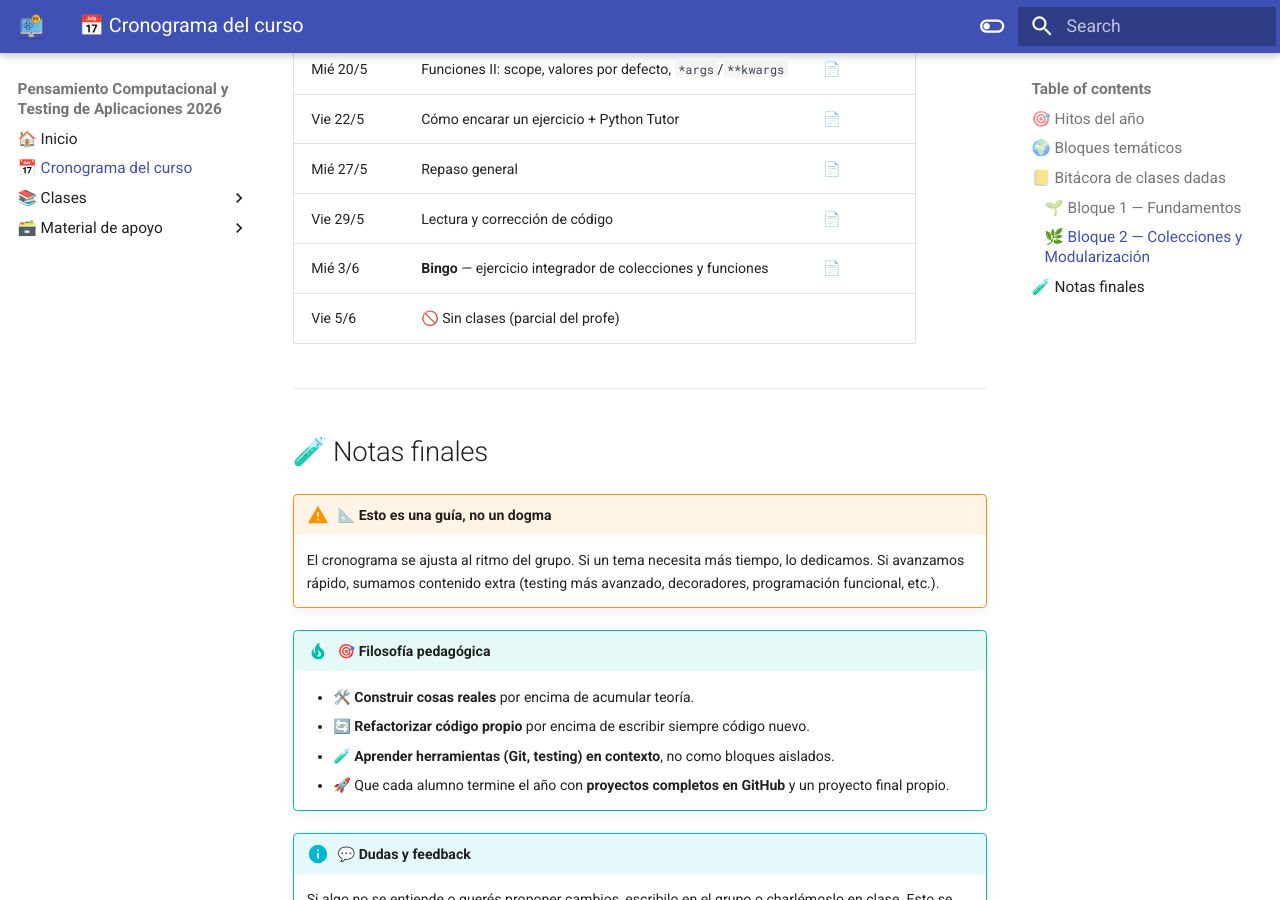
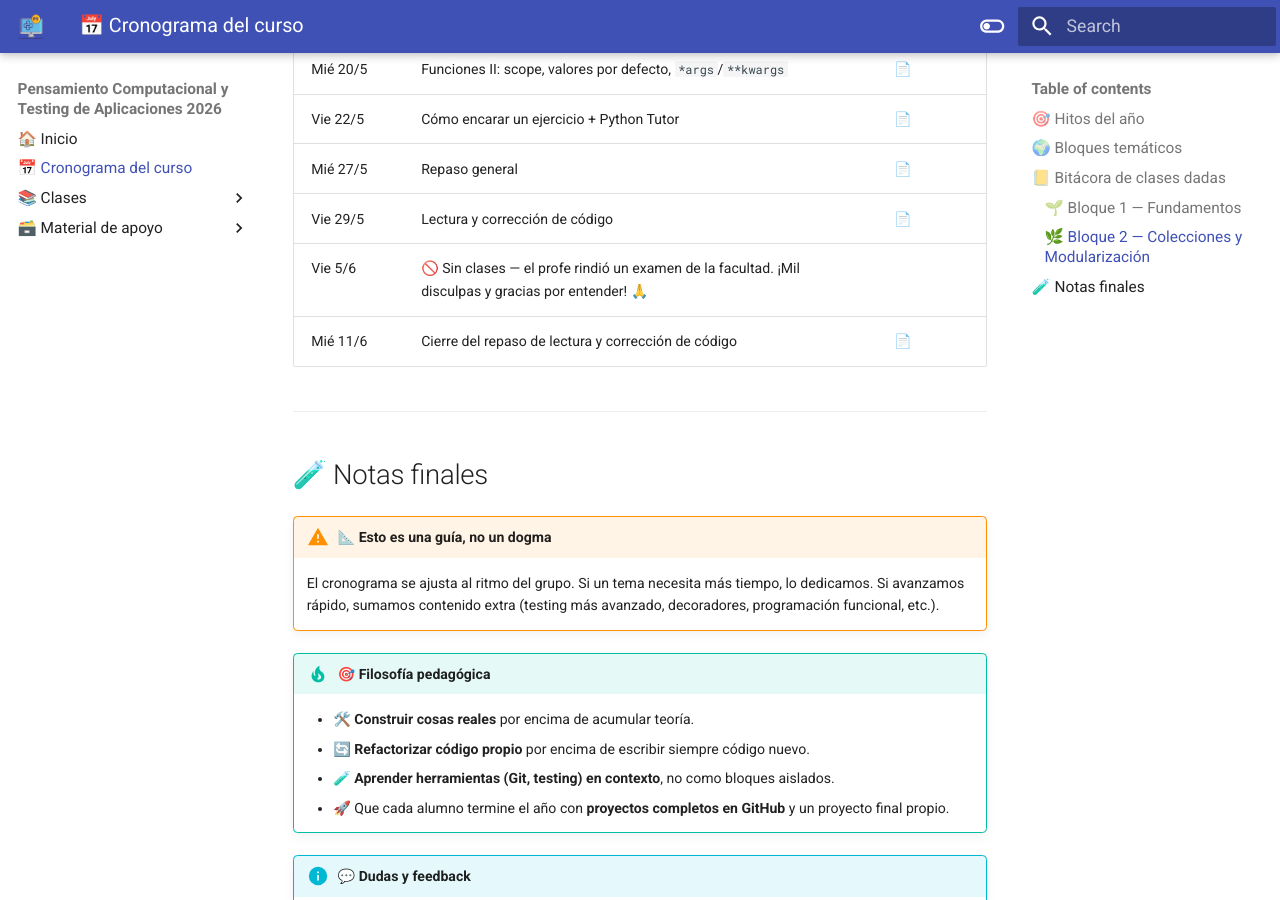
Before and after one commit to MaxiNunez24/pensamiento-computacional-testing-2026, an MkDocs documentation site: the page built from docs/cronograma.md, in a window 1280 px wide and 900 px high, scrolled down 3754 px. Built offline with MkDocs 1.6.1 and Material for MkDocs 9.7.7, drawn with Linux system fonts in a browser that asks for light colours.

Commit message:
Bitácora al día (5/6 y 11/6) + run-of-show privado del viernes 13/6
- Bitácora: 5/6 sin clases (examen del profe, con disculpas), 11/6 cierre del repaso de lectura/corrección; saca el Bingo del 3/6 (se hace el 13/6).

- Nota privada del profe con los tiempos de la clase del 13/6 y el mapeo bug→etapa del Bingo.

Co-Authored-By: Claude Opus 4.8 <noreply@anthropic.com>

```diff
--- a/docs/cronograma.md
+++ b/docs/cronograma.md
@@ -108,10 +108,11 @@
 | Vie 22/5 | Cómo encarar un ejercicio + Python Tutor | [📄](./clases/python/06_funciones/como_encarar_ejercicios.md) |
 | Mié 27/5 | Repaso general | [📄](./clases/python/06_funciones/repaso.md) |
 | Vie 29/5 | Lectura y corrección de código | [📄](./clases/python/06_funciones/lectura_codigo.md) |
-| Mié 3/6 | **Bingo** — ejercicio integrador de colecciones y funciones | [📄](./clases/python/06_funciones/bingo.md) |
-| Vie 5/6 | 🚫 Sin clases (parcial del profe) | |
+| Vie 5/6 | 🚫 Sin clases — el profe rindió un examen de la facultad. ¡Mil disculpas y gracias por entender! 🙏 | |
+| Mié 11/6 | Cierre del repaso de lectura y corrección de código | [📄](./clases/python/06_funciones/lectura_codigo.md) |
 
-<!-- Próxima clase: agregá la fila acá abajo a medida que las vayas dando -->
+<!-- Próxima — Vie 13/6: ronda de bugs del Bingo (al pizarrón) + armar el Bingo entre todos.
+     Profe: si hubo clase el 3/6 (entre el 29/5 y el 5/6), agregá su fila con el tema real. -->
 
 ---
 
```
Also changed, not shown: material-privado/clase-13-06_bingo_runofshow.md (added, +38 -0 lines).
